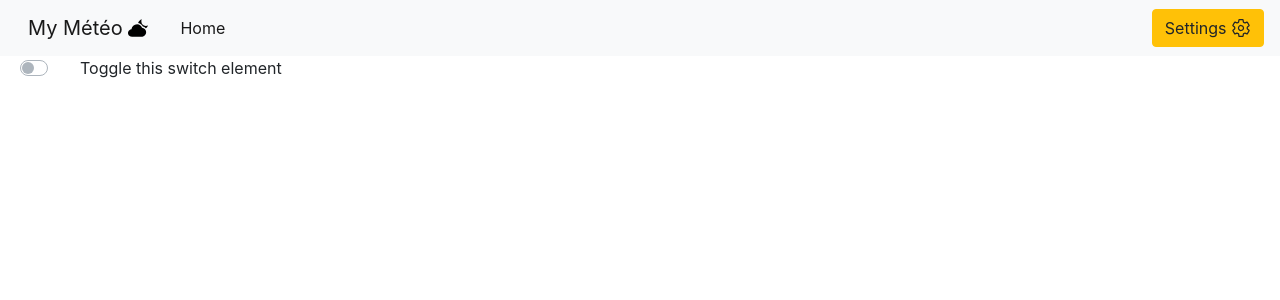
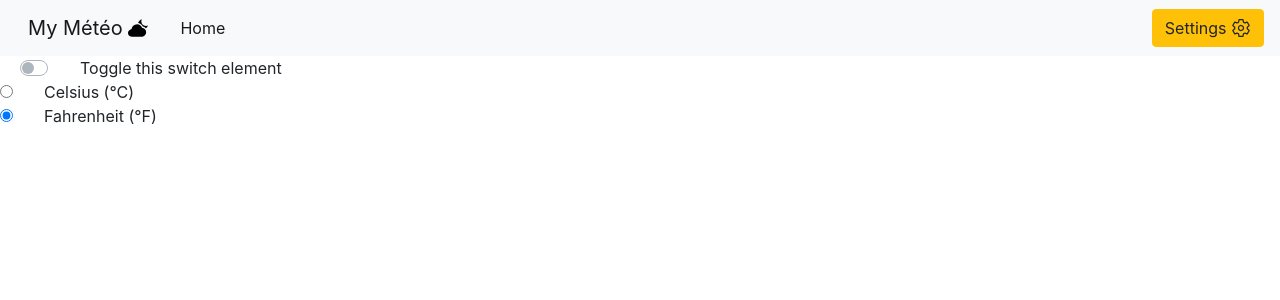
Before and after one commit to wail-oudina/projet-LOL, a JavaScript app: page /settings in a window 1280 px wide. Shown: the top 300 px of the page. Built offline with nearby package versions, Linux system fonts and the light colour scheme.

Commit message:
added temperature radio buttons

```diff
--- a/src/components/SettingsComponent.vue
+++ b/src/components/SettingsComponent.vue
@@ -4,6 +4,11 @@
   name: "SettingsComponent",
   components:{
     NavbarComponent,
+  },
+  data(){
+    return{
+      temperature_unit : ""
+    }
   }
 
 }
@@ -17,6 +22,21 @@
   <label class="custom-control-label" for="customSwitch1">Toggle this switch element</label>
 </div>
 
+<div class="form-check">
+  <input v-model="temperature_unit" class="form-check-input" type="radio" name="temperature_unit" id="temperature_unit_c" value="C">
+  <label class="form-check-label" for="temperature_unit_c">
+    Celsius (°C)
+  </label>
+</div>
+
+<div class="form-check">
+  <input v-model="temperature_unit" class="form-check-input" type="radio" name="temperature_unit" id="temperature_unit_f" value="F" checked>
+  <label class="form-check-label" for="temperature_unit_f">
+    Fahrenheit (°F)
+  </label>
+</div>
+<h1>{{ temperature_unit }}</h1>
+
 
 </template>
 <style>
```
